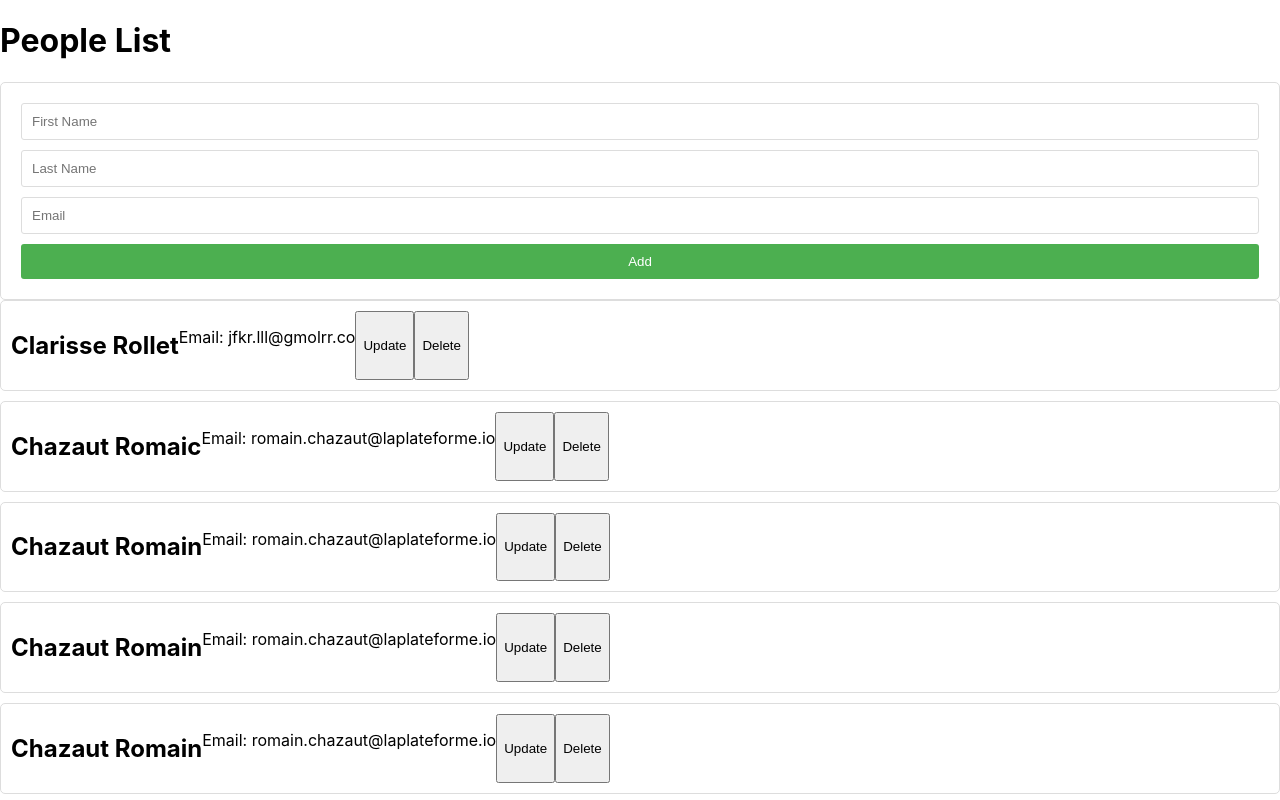
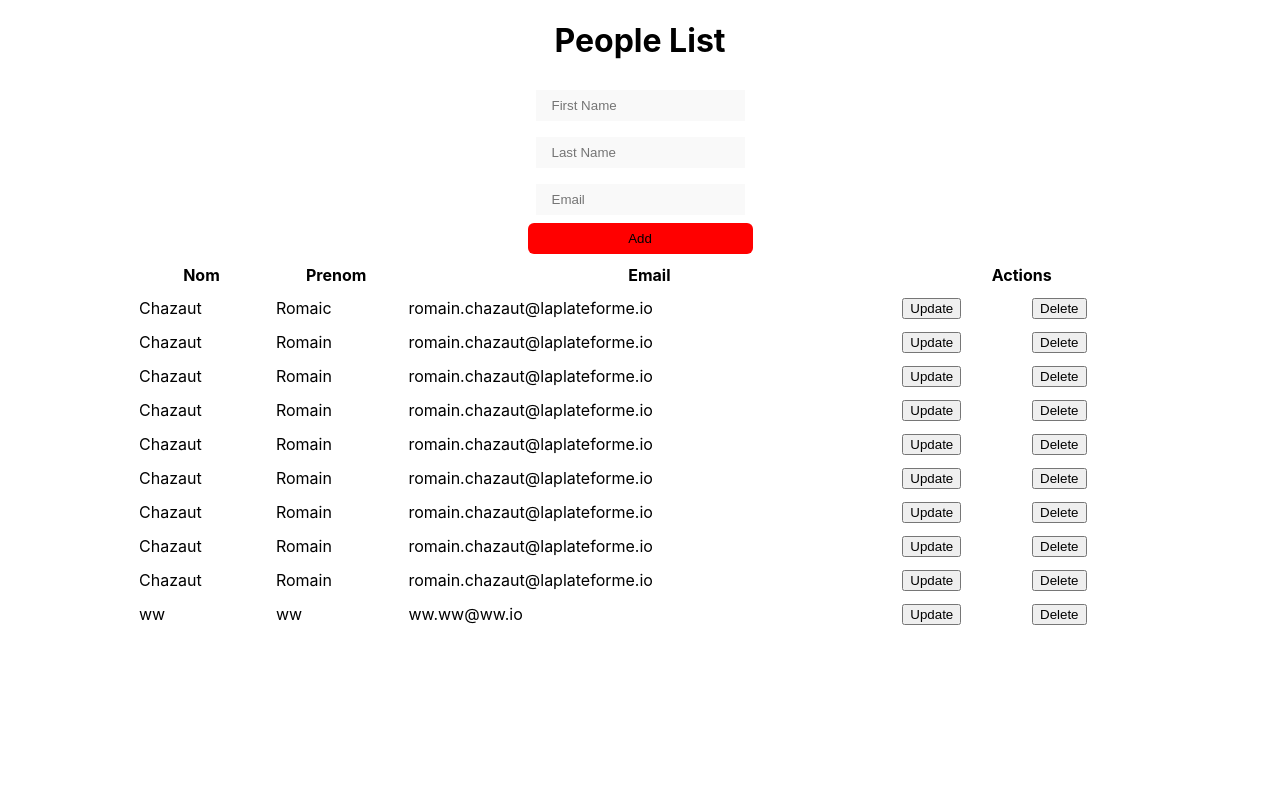
Before and after one commit to romain-chazaut/frontend-reactjs-application, a React (Create React App) app: page / in a window 1280 px wide. Shown: the top 800 px of the page. Built offline with nearby package versions, Linux system fonts and the light colour scheme; data requests are answered from the project's data file.

Commit message:
commit tableau amélioré

```diff
--- a/db.json
+++ b/db.json
@@ -25,25 +25,7 @@
       "email": "romain.chazaut@laplateforme.io"
     },
     {
-      "id": 26,
-      "firstName": "Chazaut",
-      "lastName": "Romain",
-      "email": "romain.chazaut@laplateforme.io"
-    },
-    {
-      "id": 27,
-      "firstName": "Chazaut",
-      "lastName": "Romain",
-      "email": "romain.chazaut@laplateforme.io"
-    },
-    {
       "id": 28,
-      "firstName": "Chazaut",
-      "lastName": "Romain",
-      "email": "romain.chazaut@laplateforme.io"
-    },
-    {
-      "id": 29,
       "firstName": "Chazaut",
       "lastName": "Romain",
       "email": "romain.chazaut@laplateforme.io"
@@ -55,10 +37,28 @@
       "email": "romain.chazaut@laplateforme.io"
     },
     {
-      "id": 31,
-      "firstName": "Clarisse",
-      "lastName": "Rollet",
-      "email": "jfkr.lll@gmolrr.co"
+      "id": 32,
+      "firstName": "Chazaut",
+      "lastName": "Romain",
+      "email": "romain.chazaut@laplateforme.io"
+    },
+    {
+      "id": 34,
+      "firstName": "Chazaut",
+      "lastName": "Romain",
+      "email": "romain.chazaut@laplateforme.io"
+    },
+    {
+      "id": 35,
+      "firstName": "Chazaut",
+      "lastName": "Romain",
+      "email": "romain.chazaut@laplateforme.io"
+    },
+    {
+      "id": 36,
+      "firstName": "Chazaut",
+      "lastName": "Romain",
+      "email": "romain.chazaut@laplateforme.io"
     }
   ]
 }
--- a/src/App.css
+++ b/src/App.css
@@ -1,45 +1,29 @@
-.person-card {
+.App {
   display: flex;
-  border: 1px solid #ddd;
-  padding: 10px;
-  margin-bottom: 10px;
-  border-radius: 5px;
+  flex-direction:row;
+  align-items: center;
+  justify-content: center;
+  font-family: Arial, sans-serif;
+  background-color: #f5f5f5;
+  padding: 50px 0;
+  height: 100vh;
 }
 
-.person-name {
-  font-size: 1.5em;
+h1 {
   color: #333;
 }
 
-.person-email {
-  font-size: 1em;
-  color: #666;
-}
-
-.btn {
-  display: inline;
-  padding: 5px 10px;
-  margin-right: 5px;
-  border: none;
-  border-radius: 3px;
-  cursor: pointer;
-}
-
-.btn-update {
-  background-color: #4caf50;
-  color: white;
-}
-
-.btn-delete {
-  background-color: #f44336;
-  color: white;
-}
-
 .form-container {
-  margin-top: 20px;
+  display: flex;
+  flex-direction: column;
+  align-items: center;
+  background-color: #fff;
   padding: 20px;
-  border: 1px solid #ddd;
   border-radius: 5px;
+  box-shadow: 0px 0px 10px rgba(0, 0, 0, 0.1);
+  margin-bottom: 20px;
+  margin-top: 10%;
+  margin-left: 10%;
 }
 
 .error-message {
@@ -49,27 +33,25 @@
 .person-form {
   display: flex;
   flex-direction: column;
+  width: 300px;
 }
 
 .form-input {
+  padding: 10px;
   margin-bottom: 10px;
-  padding: 10px;
-  border: 1px solid #ddd;
-  border-radius: 3px;
+  border-radius: 5px;
+  border: 1px solid #ccc;
 }
 
 .form-btn {
   padding: 10px;
+  border-radius: 5px;
+  border: none;
   background-color: #4caf50;
   color: white;
-  border: none;
-  border-radius: 3px;
   cursor: pointer;
 }
 
-.person-list {
-  margin-top: 20px;
-  padding: 20px;
-  border: 1px solid #ddd;
-  border-radius: 5px;
+.form-btn:hover {
+  background-color: #45a049;
 }
--- a/src/App.js
+++ b/src/App.js
@@ -2,7 +2,7 @@ import React, { useState, useEffect } from "react";
 import { getAll, remove } from "./services/personService";
 import PersonList from "./components/PersonList";
 import PersonForm from "./components/PersonForm";
-import './App.css';
+// import './App.css';
 
 function App() {
   const [people, setPeople] = useState([]);
@@ -38,6 +38,8 @@ function App() {
 
   return (
     <div className="App">
+
+      <div style={{display: "flex", flexDirection: "column", justifyContent: "center", alignItems: "center"}}>
         <h1>People List</h1>
         <PersonForm
           personToUpdate={personToUpdate}
@@ -49,6 +51,8 @@ function App() {
           handleDelete={handleDelete}
         />
       </div>
+
+    </div>
   );
 }
 
--- a/src/components/Person.js
+++ b/src/components/Person.js
@@ -1,4 +1,5 @@
 import React from 'react';
+// import './Person.css';
 
 const Person = ({ person, handleUpdate, handleDelete }) => {
   const updatedInfo = {
--- a/src/components/PersonForm.js
+++ b/src/components/PersonForm.js
@@ -1,5 +1,6 @@
 import React, { useState, useEffect } from "react";
 import axios from "axios";
+
 
 const PersonForm = ({ personToUpdate, updatePersonList }) => {
   const [person, setPerson] = useState({
@@ -43,9 +44,9 @@ const PersonForm = ({ personToUpdate, updatePersonList }) => {
   };
 
   return (
-    <div className="form-container">
+    <div >
       {error && <p className="error-message">{error}</p>}
-      <form onSubmit={handleSubmit} className="person-form">
+      <form onSubmit={handleSubmit} className="person-form" style={{display: "flex", flexDirection: "column" }}>
         <input
           type="text"
           name="firstName"
@@ -54,6 +55,7 @@ const PersonForm = ({ personToUpdate, updatePersonList }) => {
           placeholder="First Name"
           required
           className="form-input"
+          style={{border: "none", outline: "none", background: "#F9F9F9", padding: "8px 16px", margin: 8}}
         />
         <input
           type="text"
@@ -63,6 +65,7 @@ const PersonForm = ({ personToUpdate, updatePersonList }) => {
           placeholder="Last Name"
           required
           className="form-input"
+          style={{border: "none", outline: "none", background: "#F9F9F9", padding: "8px 16px", margin: 8}}
         />
         <input
           type="email"
@@ -72,8 +75,9 @@ const PersonForm = ({ personToUpdate, updatePersonList }) => {
           placeholder="Email"
           required
           className="form-input"
+          style={{border: "none", outline: "none", background: "#F9F9F9", padding: "8px 16px", margin: 8}}
         />
-        <button type="submit" className="form-btn">{person.id ? "Update" : "Add"}</button>
+        <button type="submit" className="form-btn" style={{outline: "none", border: "none", background: "red", padding: 8, borderRadius: 6}}>{person.id ? "Update" : "Add"}</button>
       </form>
     </div>
   );
--- /dev/null
+++ b/src/components/PersonList.css
@@ -0,0 +1,52 @@
+.person-list {
+    display: flex;
+    flex-direction: column;
+    align-items: center;
+    width: 100%;
+  }
+
+  .person-card {
+    display: flex;
+    flex-direction: column;
+    align-items: center;
+    background-color: #fff;
+    padding: 20px;
+    border-radius: 5px;
+    box-shadow: 0px 0px 10px rgba(0, 0, 0, 0.1);
+    margin-bottom: 10px;
+    width: 300px;
+  }
+
+  .person-card h2 {
+    color: #333;
+  }
+
+  .person-card p {
+    color: #777;
+  }
+
+  .update-btn, .delete-btn {
+    padding: 30px 10px;
+    border-radius: 5px;
+    border: none;
+    color: white;
+    cursor: pointer;
+    margin-top: 50%;
+
+  }
+
+  .update-btn {
+    background-color: #4caf50;
+  }
+
+  .update-btn:hover {
+    background-color: #45a049;
+  }
+
+  .delete-btn {
+    background-color: #f44336;
+  }
+
+  .delete-btn:hover {
+    background-color: #e33e3e;
+  }
--- a/src/components/PersonList.js
+++ b/src/components/PersonList.js
@@ -1,17 +1,38 @@
 import React from 'react';
-import Person from './Person';
+// import './PersonList.css';
 
 const PersonList = ({ people, handleUpdate, handleDelete }) => {
+
+  const updatedInfo = {
+    firstName: 'Updated First Name',
+    lastName: 'Updated Last Name',
+    email: 'updated.email@example.com'
+  };
+
+
   return (
-    <div>
-      {people.sort((a, b) => a.lastName.localeCompare(b.lastName)).map((person) => (
-        <Person
-          key={person.id}
-          person={person}
-          handleUpdate={handleUpdate}
-          handleDelete={handleDelete}
-        />
-      ))}
+    <div className="person-list">
+    <table style={{width: "80vw", borderSpacing: "10px"}}>
+      <thead>
+        <tr>
+          <th>Nom</th>
+          <th>Prenom</th>
+          <th>Email</th>
+          <th colSpan={2}>Actions</th>
+        </tr>
+      </thead>
+      <tbody>
+        {people.sort((a, b) => a.lastName.localeCompare(b.lastName)).map((person) => (
+          <tr>
+            <td>{person.firstName}</td>
+            <td>{person.lastName}</td>
+            <td>{person.email}</td>
+            <td><button onClick={() => handleUpdate(person.id, updatedInfo)}>Update</button></td>
+            <td><button onClick={() => handleDelete(person.id)}>Delete</button></td>
+          </tr>
+        ))}
+      </tbody>
+    </table>
     </div>
   );
 };
--- a/src/services/personService.js
+++ b/src/services/personService.js
@@ -1,4 +1,5 @@
 import axios from "axios";
+
 
 const baseUrl = "http://localhost:3000/people";
 
```
Also changed, not shown: src/components/Person.css (added, +52 -0 lines). Lines whose indentation alone changed are shown as unchanged.
